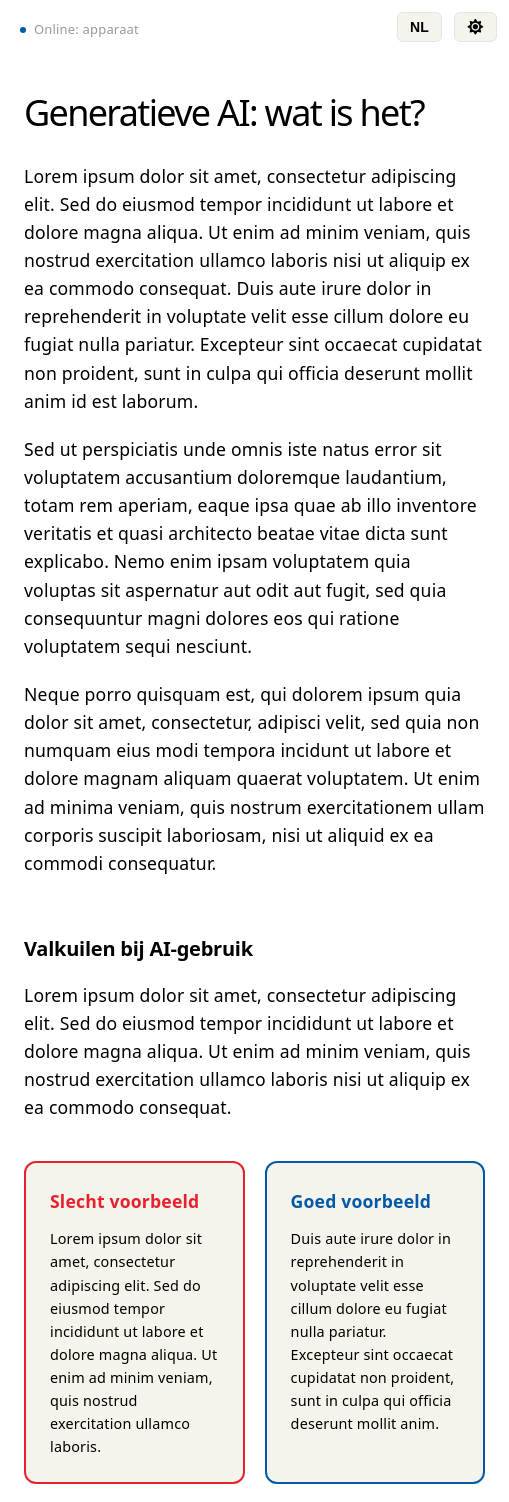
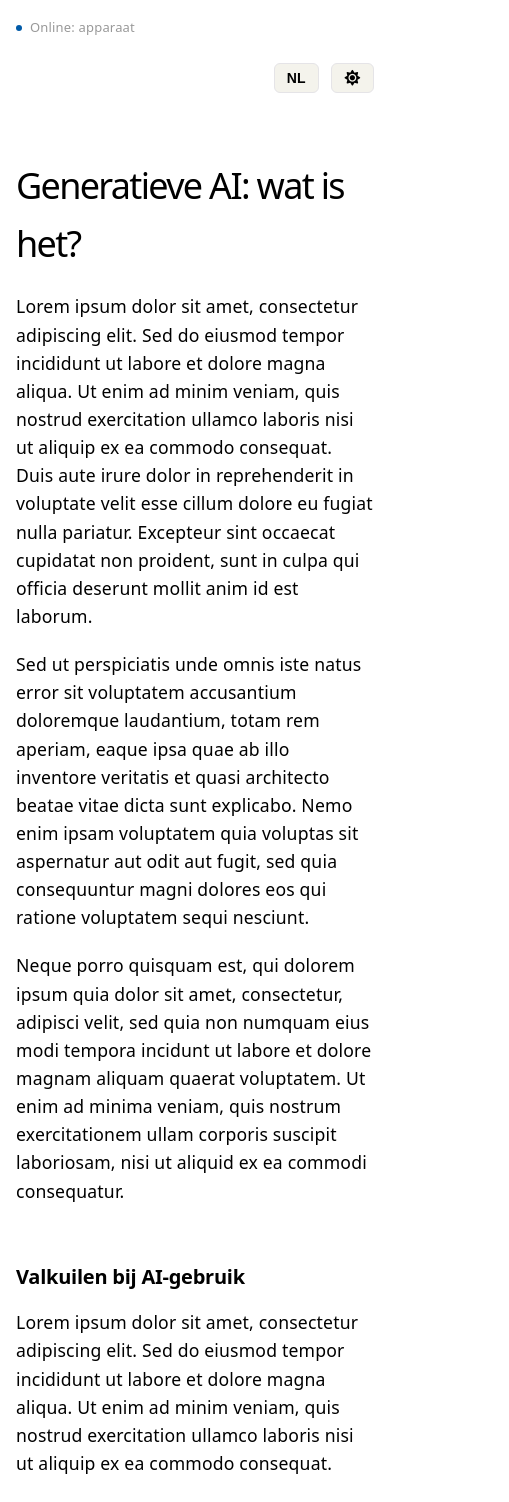
Before and after one commit to NHLStenden-ISAL/SocratISA, a React (Vite) app: page / in a window 390 px wide. Shown: the top 1502 px of the page, 509 px wide, since content can reach past the window. Built offline with nearby package versions, Linux system fonts and the light colour scheme; a web font is replaced by a local one.

Commit message:
fix: minimale css voor responsiveness

```diff
--- a/src/App.css
+++ b/src/App.css
@@ -58,3 +58,18 @@
 .toggle-btn:hover {
   border-color: var(--accent);
 }
+
+@media (max-width: 640px) {
+  .panel {
+    padding: 16px;
+  }
+  .status-indicator {
+    position: static;
+    margin-bottom: 8px;
+  }
+  .top-nav {
+    position: static;
+    justify-content: flex-end;
+    margin-bottom: 8px;
+  }
+}
--- a/src/components/Home/Home.css
+++ b/src/components/Home/Home.css
@@ -123,3 +123,17 @@
   from { opacity: 0; transform: translateY(20px); }
   to { opacity: 1; transform: translateY(0); }
 }
+
+@media (max-width: 640px) {
+  .article {
+    margin: 20px auto;
+  }
+  .example-grid,
+  .pitfalls-grid {
+    grid-template-columns: 1fr;
+  }
+  .example-box:hover,
+  .pitfall-box:hover {
+    transform: none;
+  }
+}
--- a/src/index.css
+++ b/src/index.css
@@ -32,8 +32,8 @@
 }
 
 #root {
-  width: 1126px;
-  max-width: 100%;
+  width: 100%;
+  max-width: 1126px;
   margin: 0 auto;
   text-align: center;
   min-height: 100svh;
```
